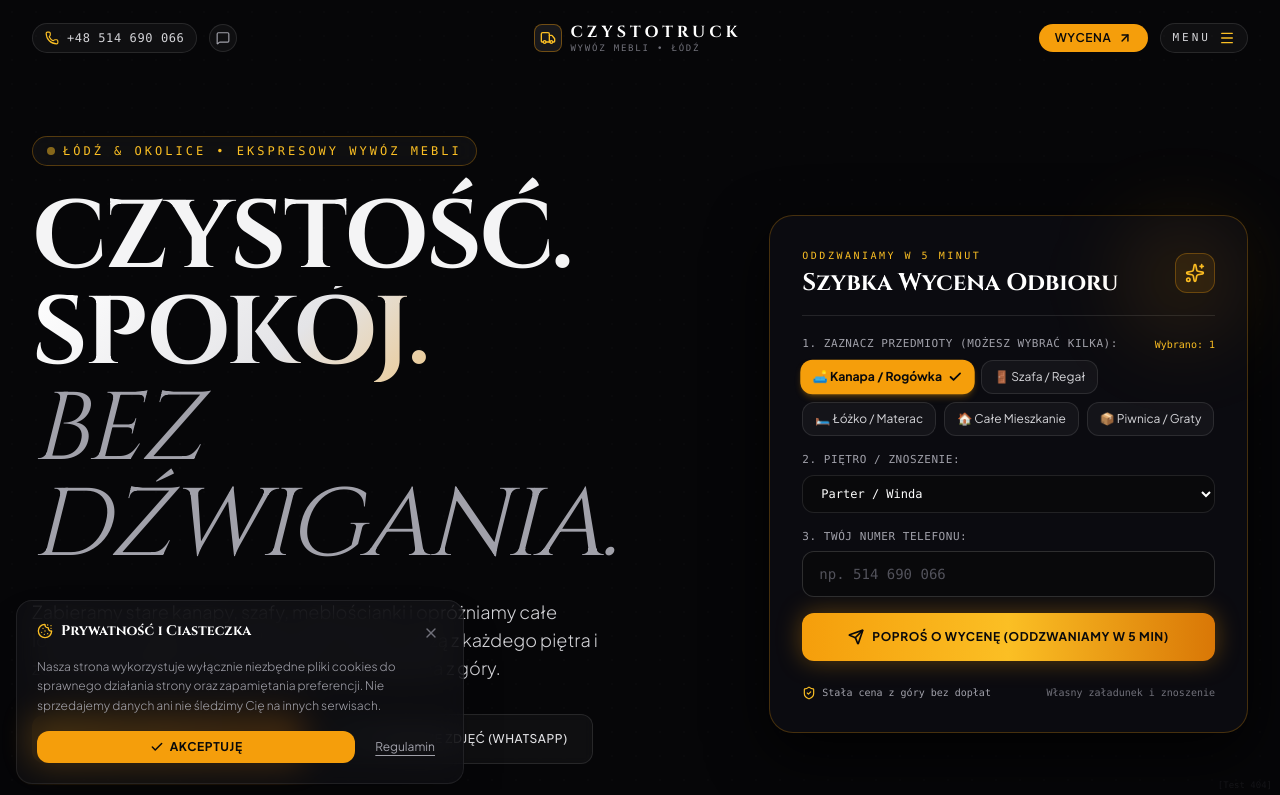
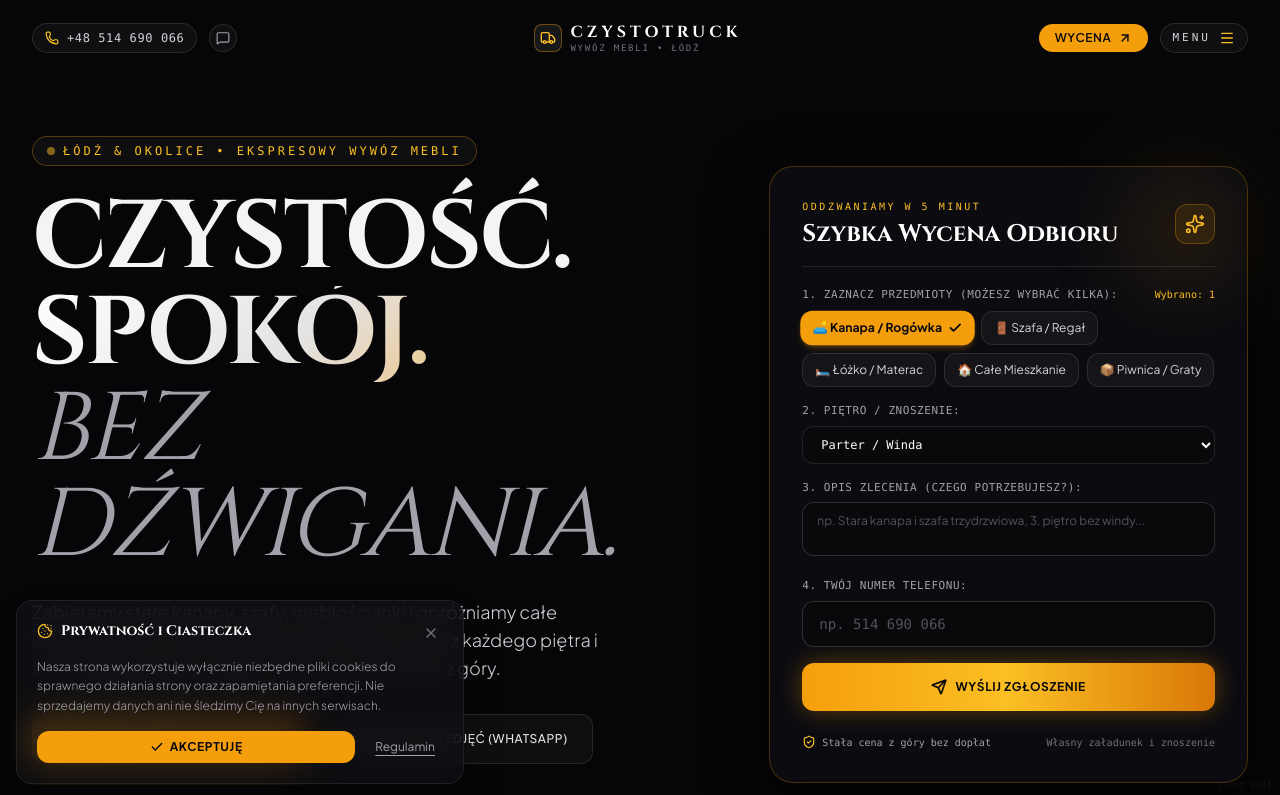
Before and after one commit to pankrasnal4-dot/czystotruck-website, a React (Vite) app: page / in a window 1280 px wide. Shown: the top 795 px of the page. Built offline with nearby package versions, Linux system fonts and the light colour scheme; the HTML template or start-up script is replaced by a standard one.

Commit message:
fix: ciagly ruch paska bez zatrzymywania na hover, zmiana zdjecia piwnic, pole opisu klienta oraz przycisk wyslij zgloszenie

```diff
--- a/src/components/FurnitureCalculator.jsx
+++ b/src/components/FurnitureCalculator.jsx
@@ -7,6 +7,7 @@ import { sendTelegramNotification, formatLeadMessage } from '../services/telegra
 export default function FurnitureCalculator() {
   const [selectedItems, setSelectedItems] = useState(['kanapa']);
   const [selectedFloor, setSelectedFloor] = useState(content.calculator.floors[1]);
+  const [description, setDescription] = useState('');
   const [phone, setPhone] = useState('');
   const [isSending, setIsSending] = useState(false);
   const [submitted, setSubmitted] = useState(false);
@@ -40,7 +41,7 @@ export default function FurnitureCalculator() {
       service: 'Kalkulator Mebli na stronie',
       floor: selectedFloor,
       items: selectedNames,
-      description: `Wybrano ${selectedItems.length} pozycji do wywiezienia`,
+      description: description.trim() || `Wybrano ${selectedItems.length} pozycji do wywiezienia: ${selectedNames}`,
       source: 'Interaktywny Kalkulator Meblowy',
     });
 
@@ -131,8 +132,8 @@ export default function FurnitureCalculator() {
                 </div>
               </div>
 
-              {/* Floor selection */}
-              <div className="grid grid-cols-1 sm:grid-cols-2 gap-6 pt-4 border-t border-white/10">
+              {/* Floor, description & phone */}
+              <div className="grid grid-cols-1 sm:grid-cols-3 gap-6 pt-4 border-t border-white/10">
                 <div>
                   <label className="block text-xs font-mono uppercase text-zinc-400 tracking-wider mb-2">
                     2. Piętro / Znoszenie:
@@ -152,7 +153,20 @@ export default function FurnitureCalculator() {
 
                 <div>
                   <label className="block text-xs font-mono uppercase text-zinc-400 tracking-wider mb-2">
-                    3. Twój numer telefonu do wyceny:
+                    3. Opis / Szczegóły (opcjonalnie):
+                  </label>
+                  <input
+                    type="text"
+                    placeholder="np. kanapa, szafa 3-drzwiowa"
+                    value={description}
+                    onChange={(e) => setDescription(e.target.value)}
+                    className="w-full px-4 py-3 rounded-xl bg-zinc-950 border border-white/10 text-white text-xs font-sans focus:border-amber-400 focus:outline-none placeholder:text-zinc-600"
+                  />
+                </div>
+
+                <div>
+                  <label className="block text-xs font-mono uppercase text-zinc-400 tracking-wider mb-2">
+                    4. Twój numer telefonu:
                   </label>
                   <input
                     type="tel"
@@ -178,7 +192,7 @@ export default function FurnitureCalculator() {
                   className="w-full sm:w-auto px-8 py-4 rounded-xl bg-gradient-to-r from-amber-500 to-amber-600 hover:from-amber-400 hover:to-amber-500 text-zinc-950 font-bold text-xs uppercase tracking-wider transition-all flex items-center justify-center gap-2 shadow-lg shadow-amber-500/20"
                 >
                   <Send className="w-4 h-4 stroke-[2.5]" />
-                  <span>{isSending ? 'Wysyłanie...' : 'Wyślij do dyspozytora na Telegram'}</span>
+                  <span>{isSending ? 'Wysyłanie...' : 'Wyślij zgłoszenie'}</span>
                 </button>
               </div>
 
--- a/src/components/HeroSection.jsx
+++ b/src/components/HeroSection.jsx
@@ -7,6 +7,7 @@ import { sendTelegramNotification, formatLeadMessage, formatCallClickMessage } f
 export default function HeroSection({ isLoaded }) {
   const [selectedItems, setSelectedItems] = useState(['Kanapa / Rogówka']);
   const [selectedFloor, setSelectedFloor] = useState('Parter / Winda');
+  const [description, setDescription] = useState('');
   const [phone, setPhone] = useState('');
   const [isSending, setIsSending] = useState(false);
   const [submitted, setSubmitted] = useState(false);
@@ -50,7 +51,7 @@ export default function HeroSection({ isLoaded }) {
       service: 'Szybka wycena z nagłówka (Hero)',
       floor: selectedFloor,
       items: selectedItems.join(', '),
-      description: `Klient wybrał ${selectedItems.length} pozycji z widgetu głównego`,
+      description: description.trim() || `Wybrane pozycje: ${selectedItems.join(', ')}`,
       source: 'Widget Hero (Strona WWW)',
     });
 
@@ -240,10 +241,24 @@ export default function HeroSection({ isLoaded }) {
                   </select>
                 </div>
 
-                {/* 3. Phone number */}
+                {/* 3. Client description / request */}
                 <div>
                   <label className="block text-[11px] font-mono text-zinc-400 uppercase tracking-wider mb-1.5">
-                    3. Twój numer telefonu:
+                    3. Opis zlecenia (czego potrzebujesz?):
+                  </label>
+                  <textarea
+                    rows={2}
+                    placeholder="np. Stara kanapa i szafa trzydrzwiowa, 3. piętro bez windy..."
+                    value={description}
+                    onChange={(e) => setDescription(e.target.value)}
+                    className="w-full px-3.5 py-2.5 rounded-xl bg-zinc-950 border border-white/15 focus:border-amber-400 focus:outline-none text-white text-xs font-sans placeholder:text-zinc-600 transition-colors resize-none"
+                  />
+                </div>
+
+                {/* 4. Phone number */}
+                <div>
+                  <label className="block text-[11px] font-mono text-zinc-400 uppercase tracking-wider mb-1.5">
+                    4. Twój numer telefonu:
                   </label>
                   <input
                     type="tel"
@@ -255,7 +270,7 @@ export default function HeroSection({ isLoaded }) {
                   />
                 </div>
 
-                {/* Submit button with pulsing glow */}
+                {/* Submit button */}
                 <button
                   type="submit"
                   disabled={isSending}
@@ -263,7 +278,7 @@ export default function HeroSection({ isLoaded }) {
                 >
                   <Send className="w-4 h-4 stroke-[2.5]" />
                   <span>
-                    {isSending ? 'Wysyłanie zgłoszenia...' : 'Poproś o wycenę (Oddzwaniamy w 5 min)'}
+                    {isSending ? 'Wysyłanie...' : 'Wyślij zgłoszenie'}
                   </span>
                 </button>
 
--- a/src/data/content.json
+++ b/src/data/content.json
@@ -96,7 +96,7 @@
         "Możliwość zlecenia w weekendy i popołudniami"
       ],
       "icon": "Warehouse",
-      "image": "https://images.unsplash.com/photo-1584622650111-993a426fbf0a?auto=format&fit=crop&w=1200&q=80"
+      "image": "https://images.unsplash.com/photo-1586528116311-ad8dd3c8310d?auto=format&fit=crop&w=1200&q=80"
     },
     {
       "id": "tragarze",
--- a/src/index.css
+++ b/src/index.css
@@ -101,7 +101,3 @@
   will-change: transform;
   animation: marquee-glide 28s linear infinite;
 }
-
-.animate-marquee-continuous:hover {
-  animation-play-state: paused;
-}
```
Also changed, not shown: CzystoTruck-Strona.html (+22 -22 lines), 1 other file (tests, documents, lock files or other folders).
